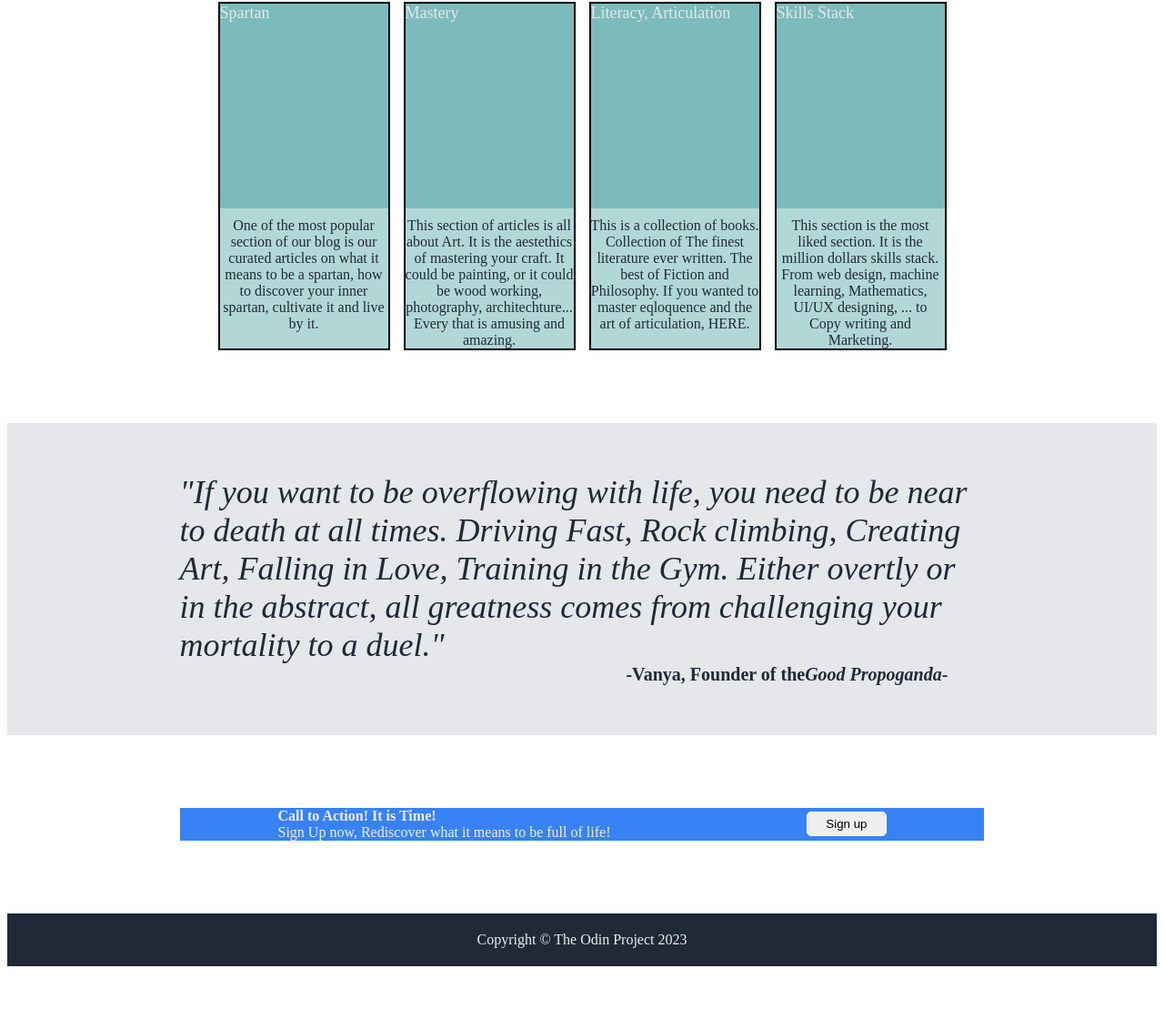
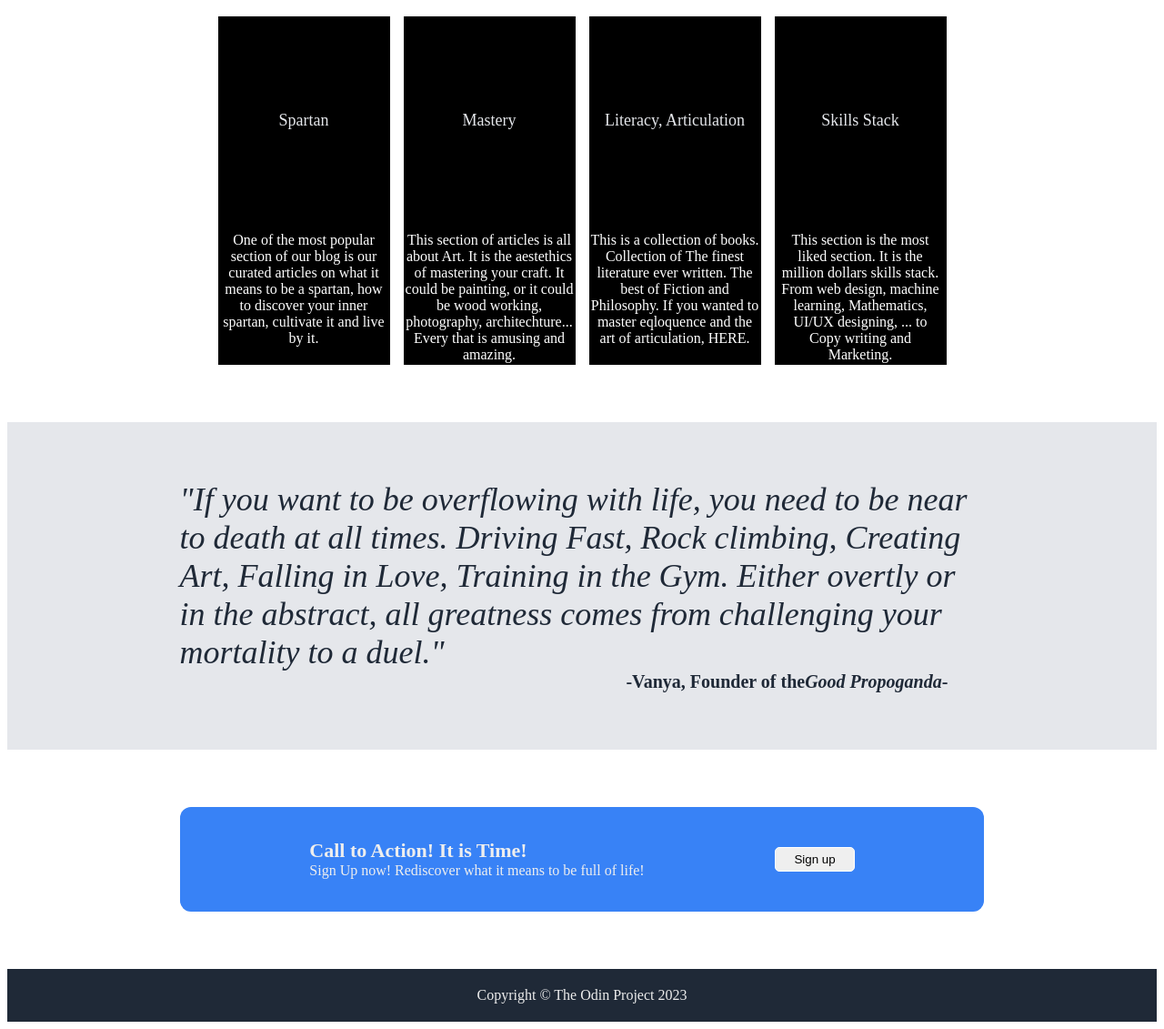
Before and after one commit to prometheankid/Landing-page, a plain HTML site: page index.html in a window 1280 px wide. Shown: the part 532-1663 px from the top of the page at 91% size. Before the commit the page ends 1602 px from the top, so only its background shows below. Drawn offline with Linux system fonts and the light colour scheme; files whose address does not match are found by name.

Commit message:
Add the finishing Touches and submt code

```diff
--- a/index.html
+++ b/index.html
@@ -36,27 +36,27 @@
             <h2 class="info-h">Why You Should Sign up to the blog?</h2>
             <div class="info-img">
                 <div class="info-i">
-                    <a class="img2" href="#">Spartan</a>
+                    <a class="spartan" href="#">Spartan</a>
                     <p class="sub">One of the most popular section of our blog is our curated
                         articles on what it means to be a spartan, how to discover
                         your inner spartan, cultivate it and live by it.
                     </p>
                 </div>
                 <div class="info-i">
-                    <a class="img2" href="#">Mastery</a>
+                    <a class="mastery" href="#">Mastery</a>
                     <p class="sub">This section of articles is all about Art. It is
                         the aestethics of mastering your craft. It could be painting, or it could be
                         wood working, photography, architechture... Every that is amusing and amazing.
                     </p>
                 </div>
                 <div class="info-i">
-                    <a class="img2" href="#">Literacy, Articulation</a>
+                    <a class="literacy" href="#">Literacy, Articulation</a>
                     <p class="sub">This is a collection of books. Collection of The finest
                         literature ever written. The best of Fiction and Philosophy. If you
                         wanted to master eqloquence and the art of articulation, HERE.</p>
                 </div>
                 <div class="info-i">
-                    <a class="img2" href="#">Skills Stack</a>
+                    <a class="skills" href="#">Skills Stack</a>
                     <p class="sub">This section is the most liked section. It is the million
                         dollars skills stack. From web design, machine learning, Mathematics,
                         UI/UX designing, ... to Copy writing and Marketing.
@@ -77,8 +77,8 @@
         <div class="action-container">
             <div class="action">
                 <div class="call">
-                    <p><b>Call to Action! It is Time!</b></p>
-                    <p>Sign Up now, Rediscover what it means to be full of life!</p>
+                    <p class="call1">Call to Action! It is Time!</p>
+                    <p>Sign Up now! Rediscover what it means to be full of life!</p>
                 </div>
                 <button class="act" type="button">Sign up</button>
             </div>
--- a/styles.css
+++ b/styles.css
@@ -3,7 +3,7 @@
 
 .header {
     background-color: #1F2937;
-    padding: 10px 15% 30px;
+    padding: 10px 15% 5%;
     display: flex;
     justify-content: space-between;
 
@@ -34,7 +34,7 @@ a {
     background-color: #1F2937;
     display: flex;
     gap: 55px;
-    padding: 10px 15% 80px;
+    padding: 10px 15% 5%;
 }
 
 .hero-title {
@@ -95,7 +95,7 @@ p {
 /*section 3: information section*/
 
 .info-container {
-    padding: 10px 15% 80px;
+    padding: 10px 15% 5%;
     display: flex;
     flex-direction: column;
     flex-wrap: wrap;
@@ -119,16 +119,41 @@ p {
 }
 
 .info-i {
-    background-color: rgba(0,124,124,0.3);
+    background-color: rgba(0,0,0,1);
     width: 185px;
     border: 2px solid black;
 }
 
-.img2 {
+.spartan,
+.mastery,
+.literacy,
+.skills {
+    display: flex;
+    align-items: center;
+    justify-content: center;
     margin: 0 0 10px;
-    background-color: inherit;
     width: 185px;
     height: 225px;
+}
+
+.spartan:hover {
+    background-image: url("/home/promethean/repos/Landing-page/images/spartan.jpg");
+    background-size: 185px 225px;
+}
+
+.mastery:hover {
+    background-image: url("/home/promethean/repos/Landing-page/images/art.jpg");
+    background-size: 185px 225px;
+}
+
+.literacy:hover {
+    background-image: url("/home/promethean/repos/Landing-page/images/books.jpg");
+    background-size: 185px 225px;
+}
+
+.skills:hover {
+    background-image: url("/home/promethean/repos/Landing-page/images/skills.jpg");
+    background-size: 185px 225px;
 }
 
 
@@ -136,7 +161,7 @@ p {
 .sub {
     display: flex;
     flex-wrap: wrap;
-    color: #1F2937;
+    color: rgba(255,255,255,1);
     text-align: center;
 }
 .info-i {
@@ -149,7 +174,7 @@ p {
 
 .quote {
     background-color: #E5E7EB;
-    padding: 55px 15%;
+    padding: 5% 15%;
     display: flex;
     flex-direction: column;
 }
@@ -175,10 +200,12 @@ p {
 /*section 5: call to action*/
 
 .action-container {
-    padding: 80px 15%;
+    padding: 5% 15%;
 }
 
 .action {
+    padding: 4% 8%;
+    border-radius: 12px;
     background-color: #3882F6;
     display: flex;
     justify-content: space-around;
@@ -189,10 +216,21 @@ p {
     display: flex;
     flex-direction: column;
 }
+
+.call1 {
+    font-size: 22px;
+    font-weight: bold;
+}
+
+
 .act {
     border: 1px solid white;
     border-radius: 5px;
     padding: 5 20px;
+}
+
+.act:hover {
+    background-color: #1F2937;
 }
 
 /*section 6: footer*/
```
